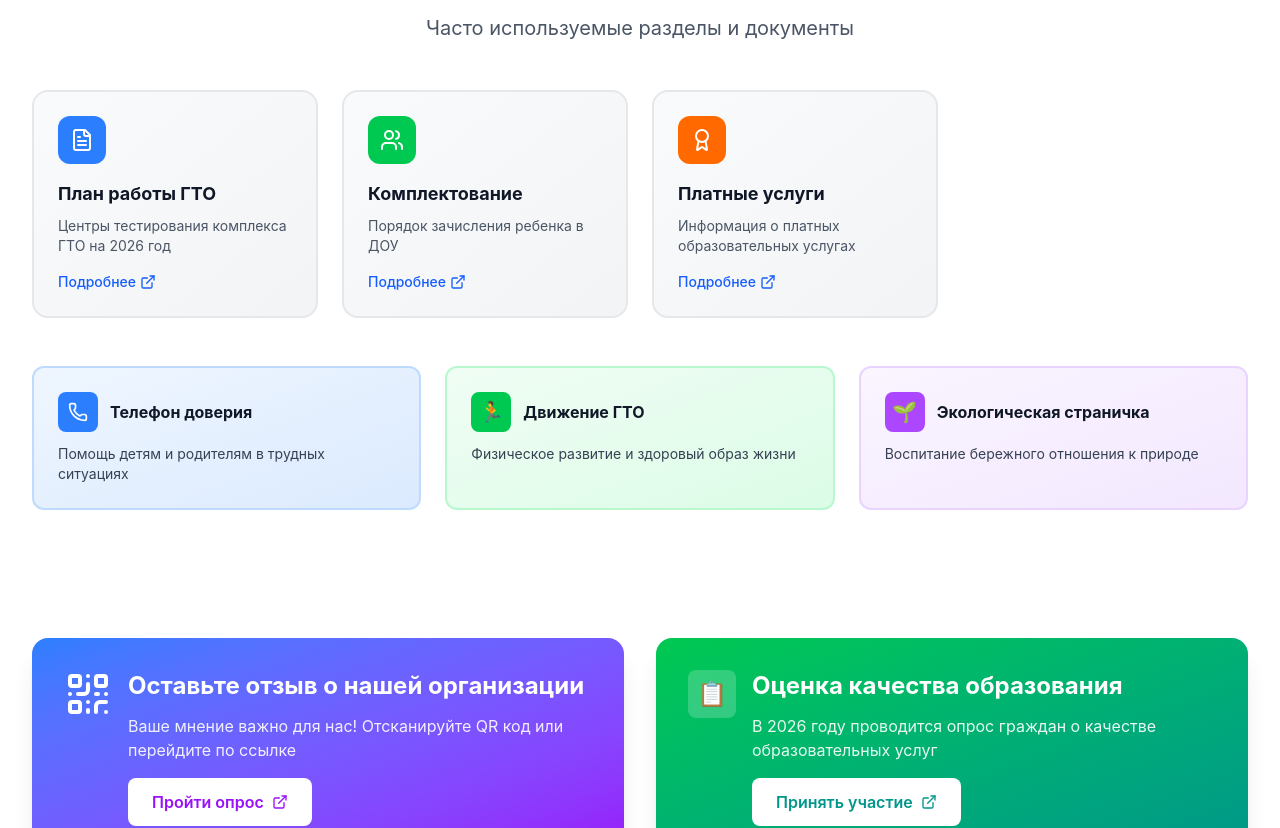
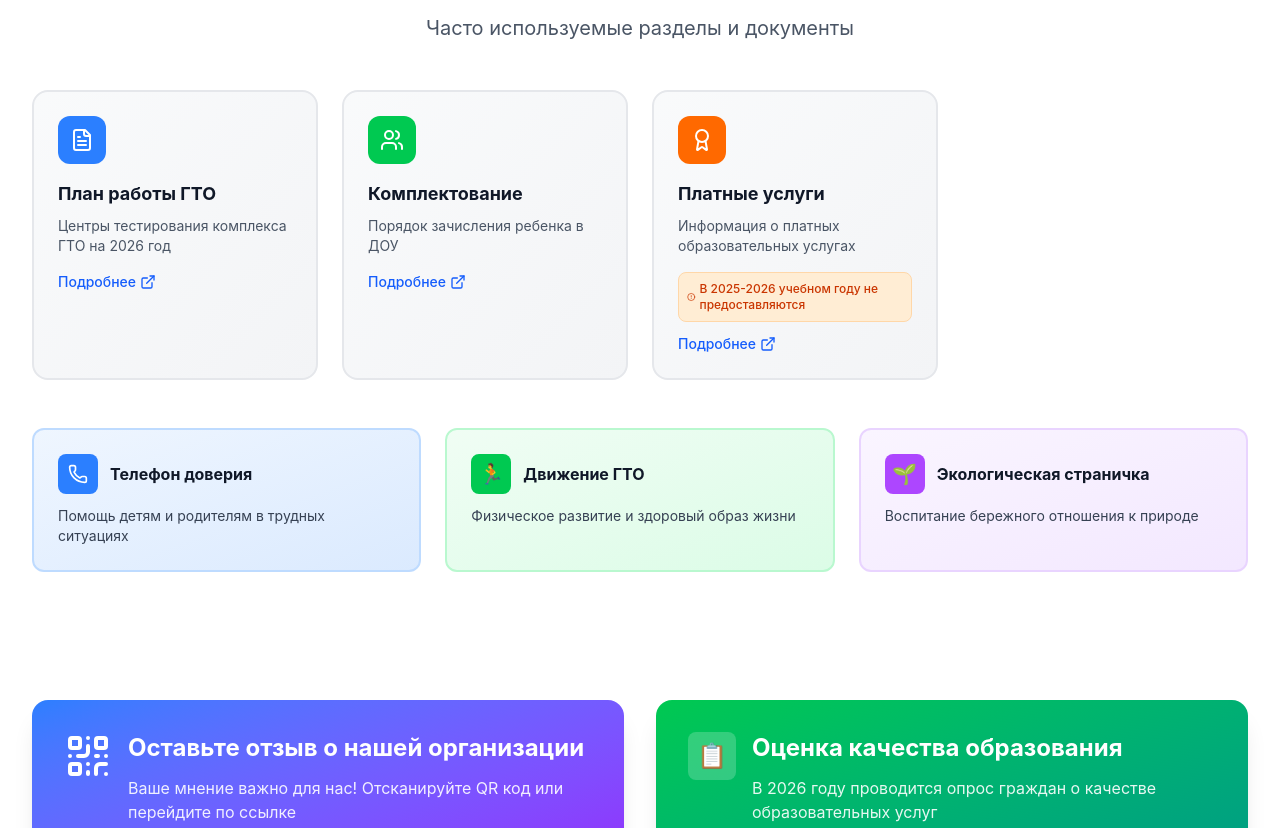
Before and after one commit to IldarGH02/ds30, a React (Vite) app: page / in a window 1280 px wide. Shown: the part 3631-4459 px from the top of the page. Built offline with nearby package versions, Linux system fonts and the light colour scheme.

Commit message:
fix paid-service

```diff
--- a/src/widgets/QuickLinks/ui/QuickLinks.tsx
+++ b/src/widgets/QuickLinks/ui/QuickLinks.tsx
@@ -1,4 +1,4 @@
-import { ExternalLink, FileText, Phone as PhoneIcon, Users, Award } from 'lucide-react';
+import { ExternalLink, FileText, Phone as PhoneIcon, Users, Award, AlertCircle } from 'lucide-react';
 
 export function QuickLinks() {
   const links = [
@@ -22,6 +22,8 @@ export function QuickLinks() {
       description: 'Информация о платных образовательных услугах',
       color: 'bg-orange-500',
       href: '#',
+      warning: true,  // добавляем флаг предупреждения
+      warningText: 'В 2025-2026 учебном году не предоставляются',
     },
   ];
 
@@ -57,6 +59,16 @@ export function QuickLinks() {
                     <p className="text-gray-600 text-sm mb-4">
                       {link.description}
                     </p>
+
+                    {/* Блок с предупреждением для платных услуг */}
+                    {link.warning && (
+                        <div className="mb-3 p-2 bg-orange-100 rounded-lg border border-orange-200">
+                          <div className="flex items-center gap-1 text-orange-700 text-xs font-medium">
+                            <AlertCircle className="w-3 h-3" />
+                            <span>{link.warningText}</span>
+                          </div>
+                        </div>
+                    )}
 
                     <div className="flex items-center text-blue-600 text-sm font-medium">
                       Подробнее
```
Lines whose indentation alone changed are shown as unchanged.
